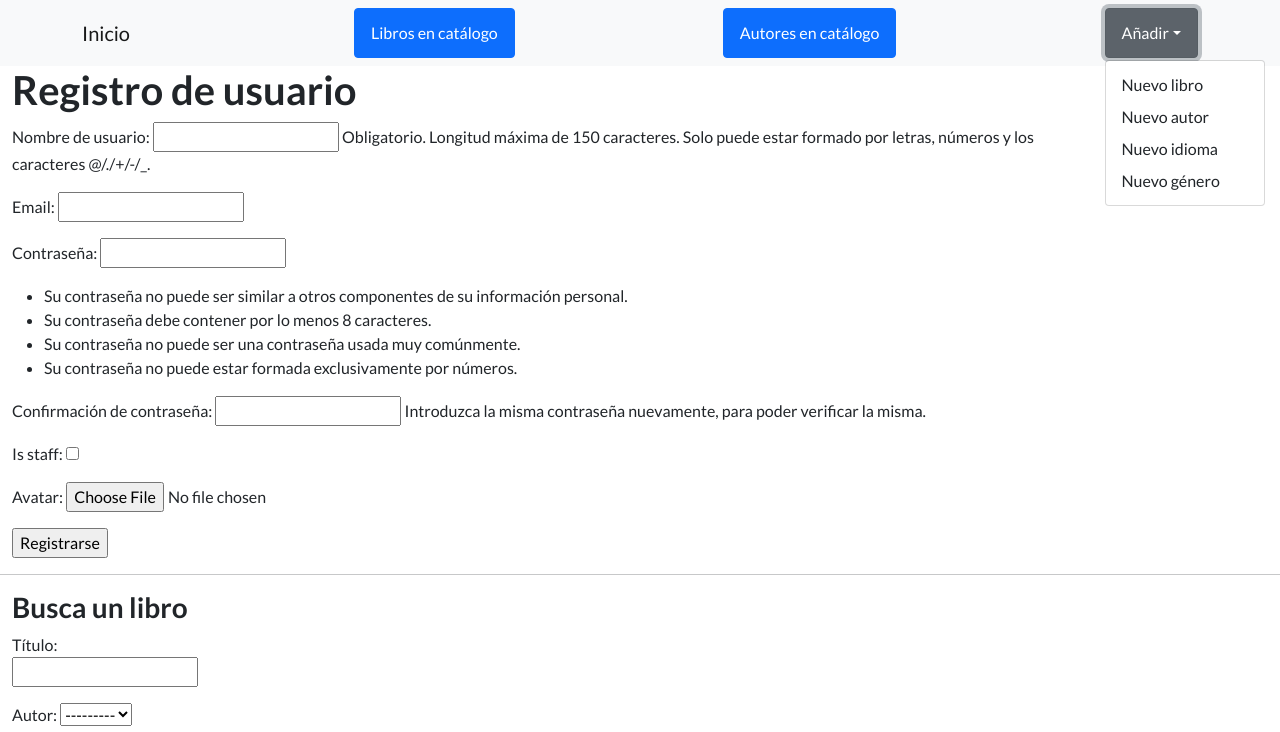
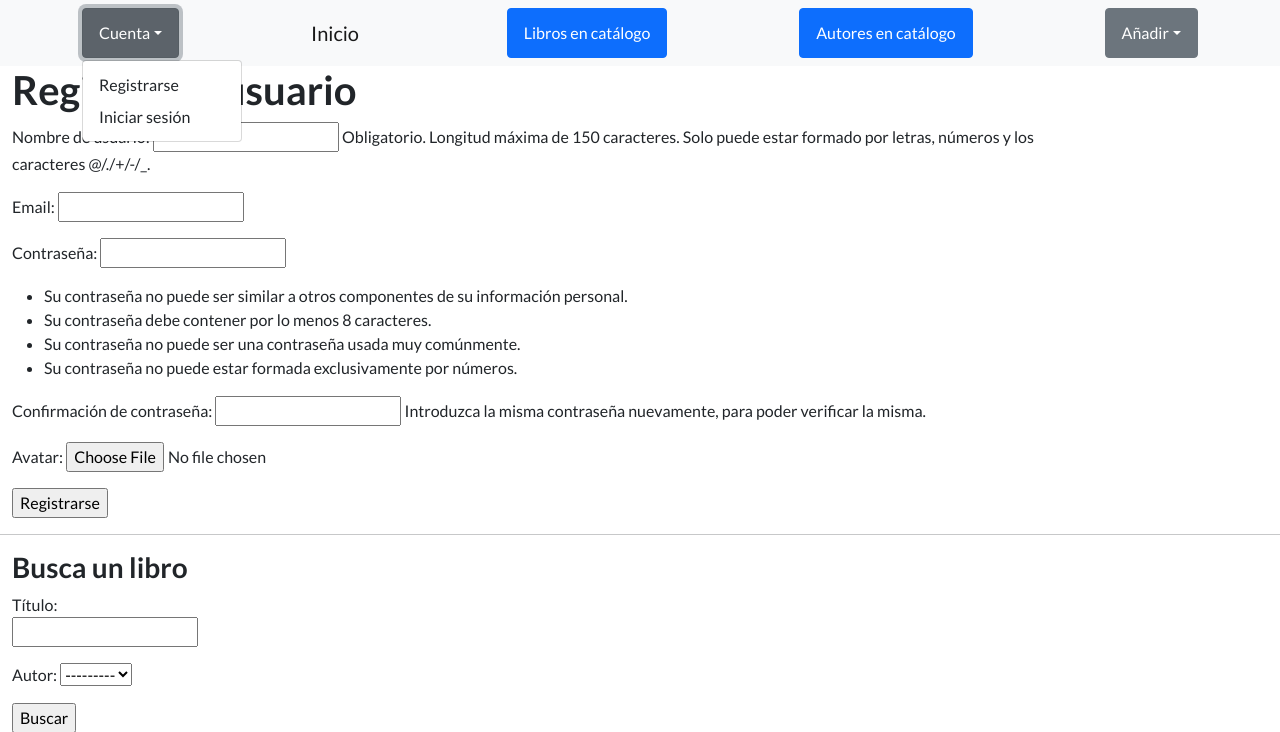
Before and after one commit to Marc2p/proyecto-final-python-coderhouse, a Django app: page /account/signup/ in a window 1280 px wide, after a click on "Cuenta". Shown: the top 732 px of the page. Run offline with Django 4.2, Linux system fonts and the light colour scheme; data that the repository does not hold is empty; some libraries are stand-ins or nearby versions.

Commit message:
fixes en login / signup y template edit

```diff
--- a/account/forms.py
+++ b/account/forms.py
@@ -4,9 +4,8 @@
 
 class SignUpForm(UserCreationForm):
 	email = forms.EmailField()
-	is_staff = forms.BooleanField()
 	avatar = forms.ImageField()
 
 	class Meta:
 		model = User
-		fields = ('username', 'email', 'password1', 'password2', 'is_staff', 'avatar',)
+		fields = ('username', 'email', 'password1', 'password2', 'avatar',)
--- a/account/views.py
+++ b/account/views.py
@@ -10,8 +10,18 @@
 	if request.method == 'POST':
 		form = SignUpForm(request.POST, request.FILES)
 		if form.is_valid():
-			form.save()
+			user = form.save()
+			avatar = Avatar(user=user, avatar=request.FILES['avatar'])
+			avatar.save()
+			login(request, user)
 			return redirect('index')
+		else:
+			ctx = {
+				'form': form,
+				'titulo': 'Registro de usuario',
+				'enviar': 'Registrarse',
+			}
+			return render(request, 'account.html', ctx)
 	else:
 		ctx = {
 			'form': SignUpForm(),
@@ -32,6 +42,13 @@
 			if user is not None:
 				login(request, user)
 				return redirect('index')
+		else:
+			ctx = {
+				'form': form,
+				'titulo': 'Iniciar sesión',
+				'enviar': 'Iniciar sesión',
+			}
+			return render(request, 'account.html', ctx)
 	else:
 		ctx = {
 			'form': AuthenticationForm(),
@@ -39,3 +56,18 @@
 			'enviar': 'Iniciar sesión',
 		}
 		return render(request, 'account.html', ctx)
+
+# crear una vista para modificar un usuario, que solo pueda modificar su propio usuario. Si el método es POST, se debe validar el formulario y si es válido, se debe guardar el usuario y redirigir a la página de inicio. Si el método es GET, se debe mostrar el formulario con los datos del usuario.
+def update_user(request):
+	if request.method == 'POST':
+		form = SignUpForm(request.POST, request.FILES, instance=request.user)
+		if form.is_valid():
+			form.save()
+			return redirect('index')
+	else:
+		ctx = {
+			'form': SignUpForm(instance=request.user),
+			'titulo': 'Actualizar usuario',
+			'enviar': 'Actualizar',
+		}
+		return render(request, 'account.html', ctx)
--- a/biblioteca/urls.py
+++ b/biblioteca/urls.py
@@ -13,6 +13,9 @@
     1. Import the include() function: from django.urls import include, path
     2. Add a URL to urlpatterns:  path('blog/', include('blog.urls'))
 """
+
+from django.conf import settings
+from django.conf.urls.static import static
 from django.contrib import admin
 from django.urls import path, include
 from django.views.generic import RedirectView
@@ -23,3 +26,4 @@
     path('', RedirectView.as_view(url='/catalogo/', permanent=True)),
     path('account/', include('account.urls')),
 ]
+urlpatterns += static(settings.MEDIA_URL, document_root=settings.MEDIA_ROOT)
--- a/catalogo/templates/base.html
+++ b/catalogo/templates/base.html
@@ -23,6 +23,18 @@
 	<!-- Navigation-->
 	<nav class="navbar navbar-light bg-light static-top">
 		<div class="container">
+			<div class="dropdown">
+				<button class="btn btn-secondary dropdown-toggle" type="button" id="dropdownMenuButton" data-bs-toggle="dropdown" aria-expanded="false">Cuenta</button>
+				<div class="dropdown-menu" aria-labelledby="dropdownMenuButton">
+					{% if user.is_authenticated %}
+						<img src="{{ user.avatar.avatar.url }}" alt="Avatar de usuario" height="40 px">
+						<a class="dropdown-item" href="{% url 'logout' %}">Cerrar sesión</a>
+					{% else %}
+						<a class="dropdown-item" href="{% url 'signup' %}">Registrarse</a>
+						<a class="dropdown-item" href="{% url 'login' %}">Iniciar sesión</a>
+					{% endif %}
+				</div>
+			</div>
 			<a class="navbar-brand" href="{% url 'index' %}">Inicio</a>
 			<a class="btn btn-primary" href="{% url 'libros' %}">Libros en catálogo</a>
 			<a class="btn btn-primary" href="{% url 'autores' %}">Autores en catálogo</a>
```
